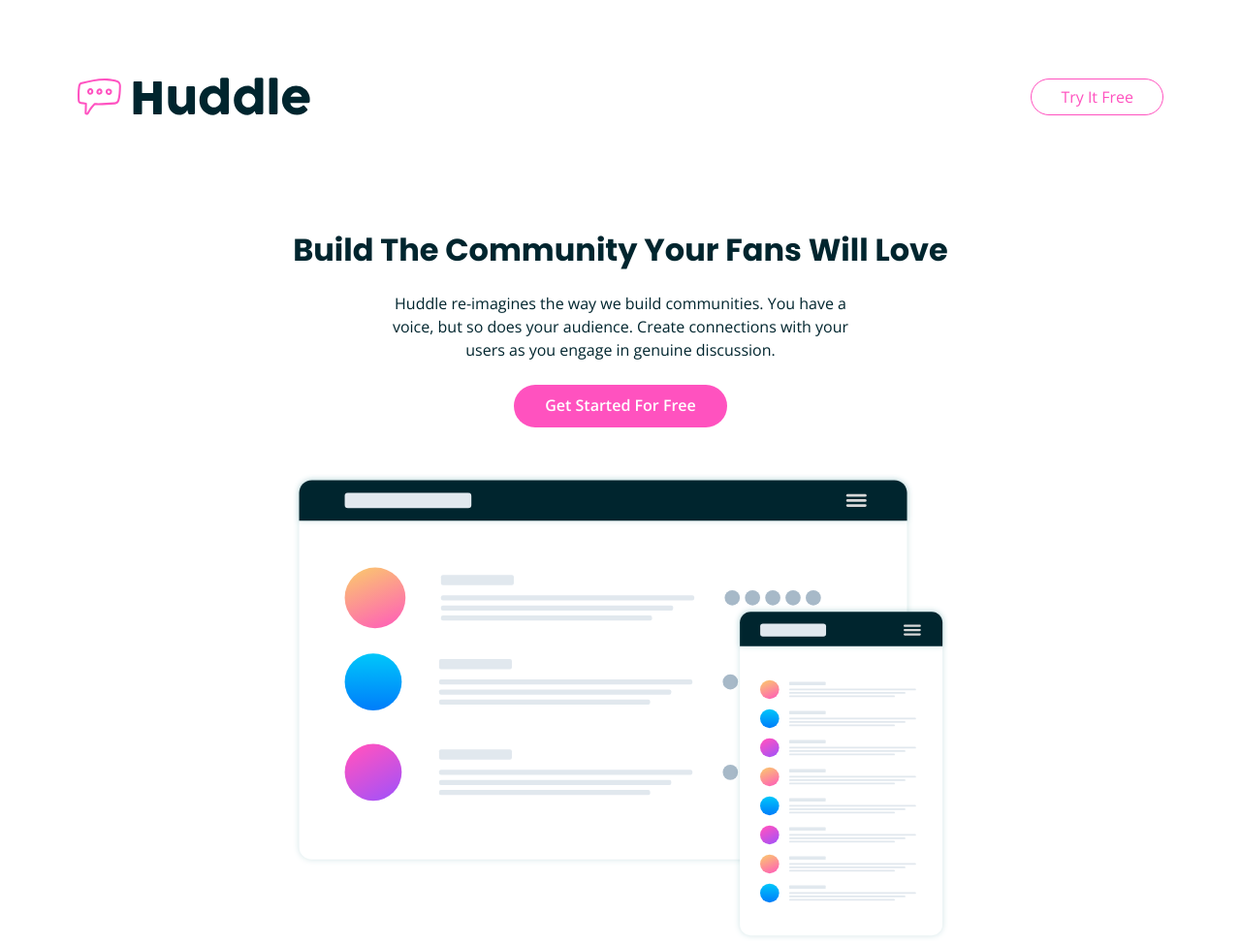
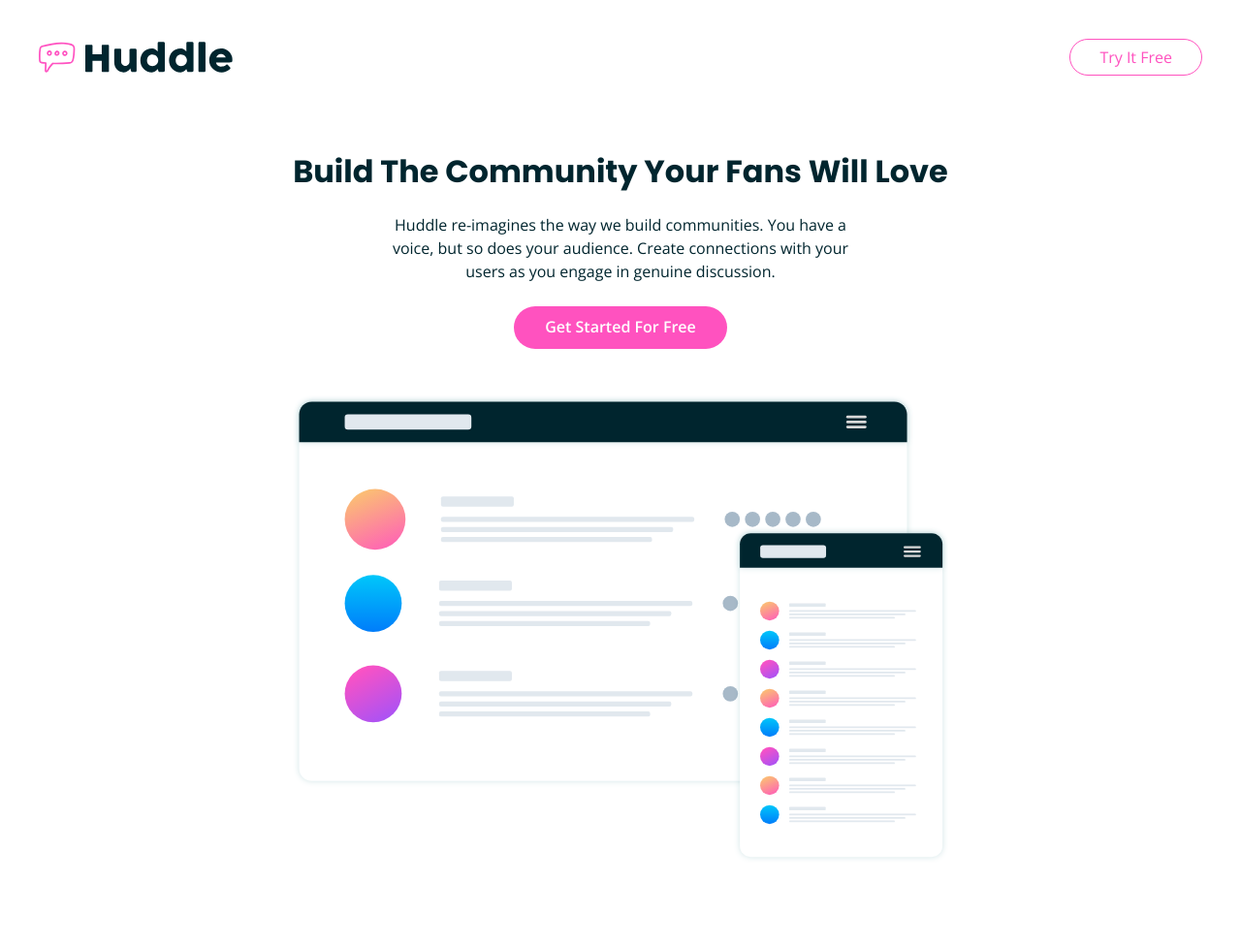
Before and after one commit to osoriodev/huddle-curves, a website built with Parcel: page src/index.html in a window 1280 px wide. Shown: the top 974 px of the page at 97% size. Built offline with nearby package versions, Linux system fonts and the light colour scheme.

Commit message:
refactor: improve styles

```diff
--- a/src/scss/layout/_header.scss
+++ b/src/scss/layout/_header.scss
@@ -11,13 +11,20 @@
     padding: rem(40);
   }
 
-  @include respond-to('lg') {
+  @include respond-to('xl') {
     padding: rem(80);
   }
 
   &__logo {
-    // 128px -> 240px | 320px -> 960px
-    width: clamp(8rem, 4.5rem + 17.5vw, 15rem);
+    width: rem(140);
+
+    @include respond-to('md') {
+      width: rem(200);
+    }
+
+    @include respond-to('xl') {
+      width: rem(240);
+    }
   }
 
   &__cta {
@@ -27,6 +34,11 @@
     font-size: rem(14);
     line-height: 1;
     color: var(--clr-primary);
+    transition: color 0.2s ease-in-out;
+
+    &:hover {
+      color: var(--clr-primary-lt);
+    }
 
     @include respond-to('md') {
       padding: rem(10) rem(30);
--- a/src/scss/layout/_section.scss
+++ b/src/scss/layout/_section.scss
@@ -61,7 +61,7 @@
     }
 
     @include respond-to('xl') {
-      padding: rem(43) rem(133) rem(88) rem(120);
+      padding: rem(43) rem(133) rem(39) rem(120);
     }
   }
 
```
